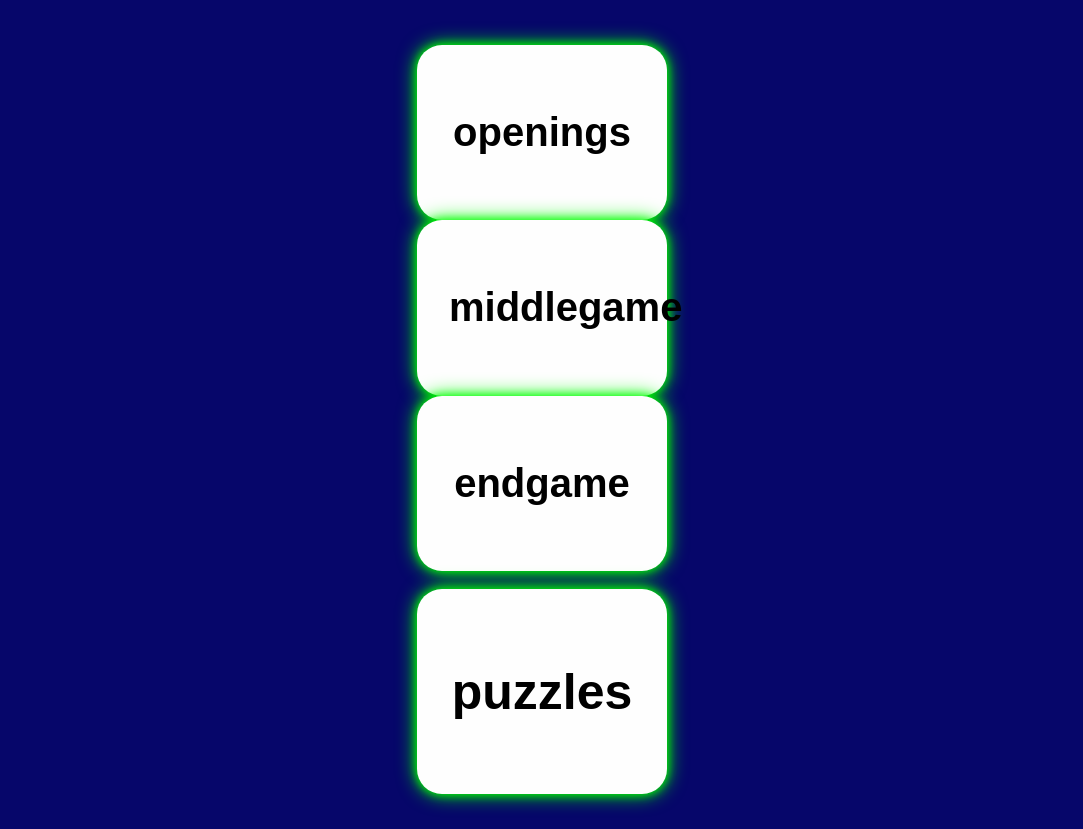
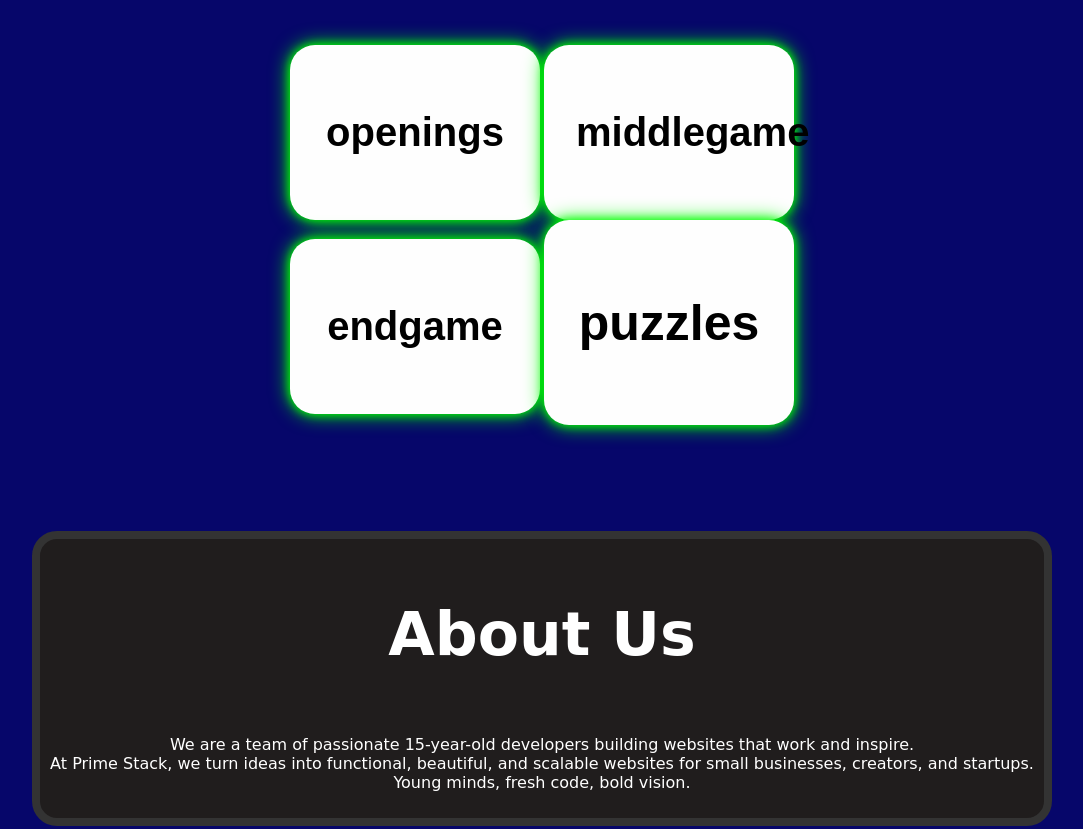
Before and after one commit to primestack-developers3/online-chess-course, a plain HTML site: page index.html in a window 1280 px wide. Shown: the part 920-1749 px from the top of the page, without its empty margins (98-1181 px from the left). Drawn offline with Linux system fonts and the light colour scheme; a script that the page names is missing.

Commit message:
Update index.html

```diff
--- a/index.html
+++ b/index.html
@@ -21,9 +21,9 @@
     </header>
     <section id="courses">
         <h2 style="font-size:65px;"class=textcolor>Our Courses</h2>
-    <a href="openings.html"><button style="border-radius: 25px;" class="card"><h1 style="font-size:40px;">openings</h1></button></a><br>
+    <a href="openings.html"><button style="border-radius: 25px;" class="card"><h1 style="font-size:40px;">openings</h1></button></a>
    <a href="midlegame.html"><button style="border-radius: 25px;" class="card"><h1 style="font-size:40px;">middlegame</h1></button></a><br>
-    <a href="endgame.html"><button style="border-radius: 25px;" class="card"><h1 style="font-size:40px;">endgame</h1></button><br><br></a>
+    <a href="endgame.html"><button style="border-radius: 25px;" class="card"><h1 style="font-size:40px;">endgame</h1></button></a>
     <a href="puzzles.html"><button style="border-radius: 25px;" class="card"><h1 style="font-size:50px;">puzzles</h1></button></section><br><br></a>
         <section id="about">
             <div class="boxed-text">
```
